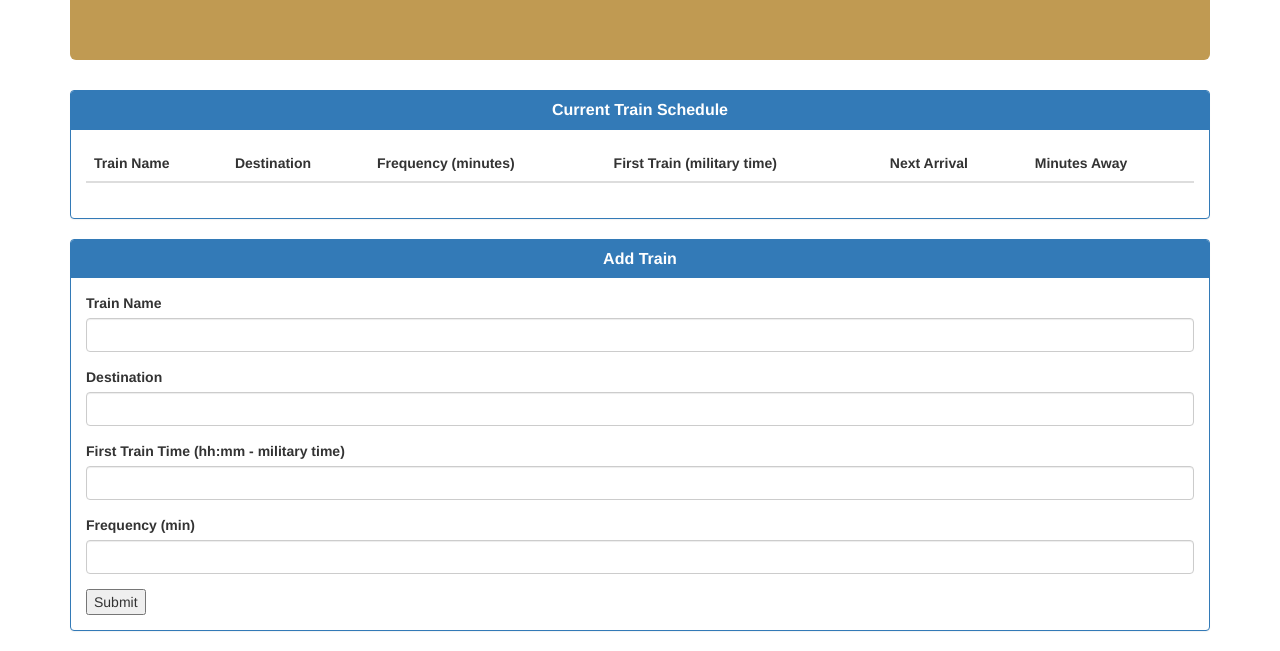
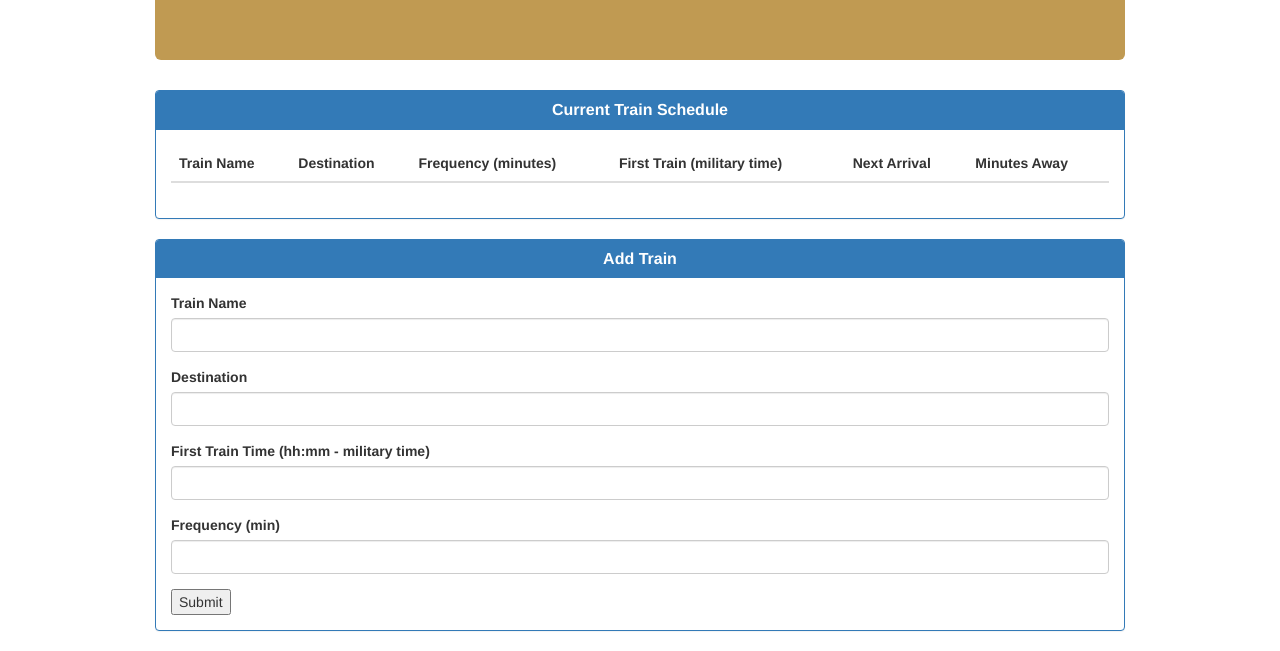
Before and after one commit to juliajyshin/07_firebase, a plain HTML site: page index.html in a window 1280 px wide. Shown: the part 236-887 px from the top of the page. Drawn offline with nearby package versions, Linux system fonts and the light colour scheme; no server answers.

Commit message:
adding css

```diff
--- a/assets/css/style.css
+++ b/assets/css/style.css
@@ -0,0 +1,7 @@
+
+
+@media (min-width: 1200px) {
+    .container {
+        width: 1000px
+    }
+  }
```
Also changed, not shown: index.html (+1 -1 lines).
